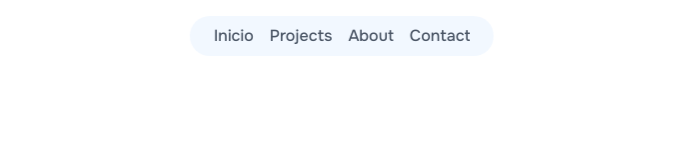
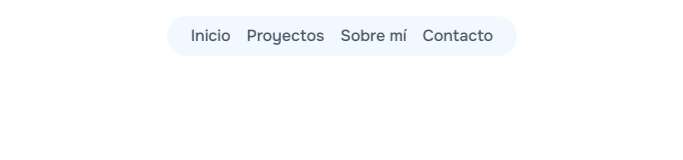
Before and after one commit to lfornarisr/portfolio, a Next.js app: page / in a window 1280 px wide. Shown: the top 160 px of the page, without its empty margins (298-981 px from the left). Built offline with nearby package versions, Linux system fonts and the light colour scheme.

Commit message:
Enlaces del header en Español

```diff
--- a/src/components/Header.tsx
+++ b/src/components/Header.tsx
@@ -2,9 +2,9 @@ import React from "react";
 
 const navLinks = [
   { name: "Inicio", href: "#inicio" },
-  { name: "Projects", href: "#projects" },
-  { name: "About", href: "#about" },
-  { name: "Contact", href: "#contact" },
+  { name: "Proyectos", href: "#proyectos" },
+  { name: "Sobre mí", href: "#sobre-mi" },
+  { name: "Contacto", href: "#contacto" },
 ];
 
 const Header: React.FC = () => (
```
